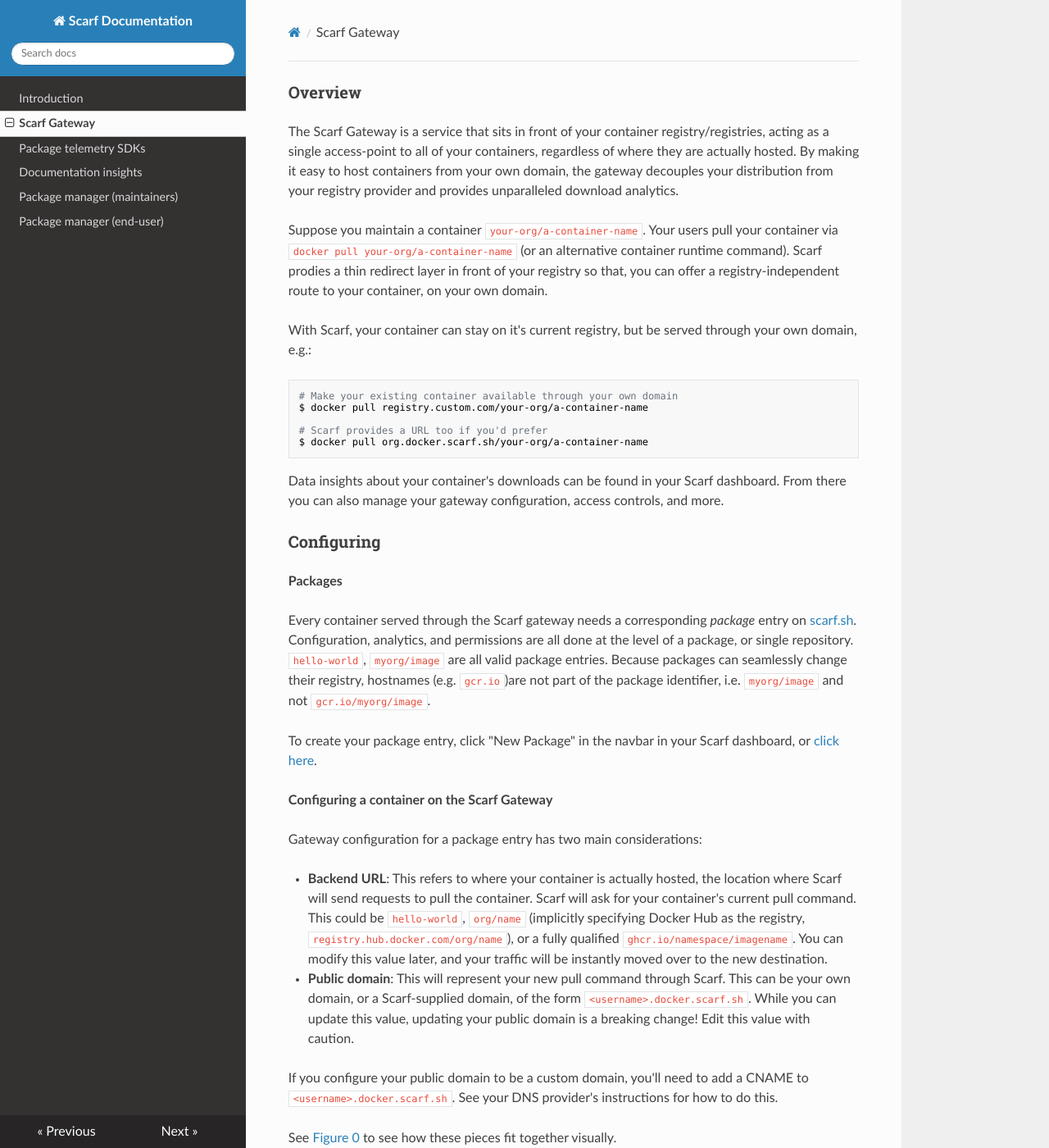
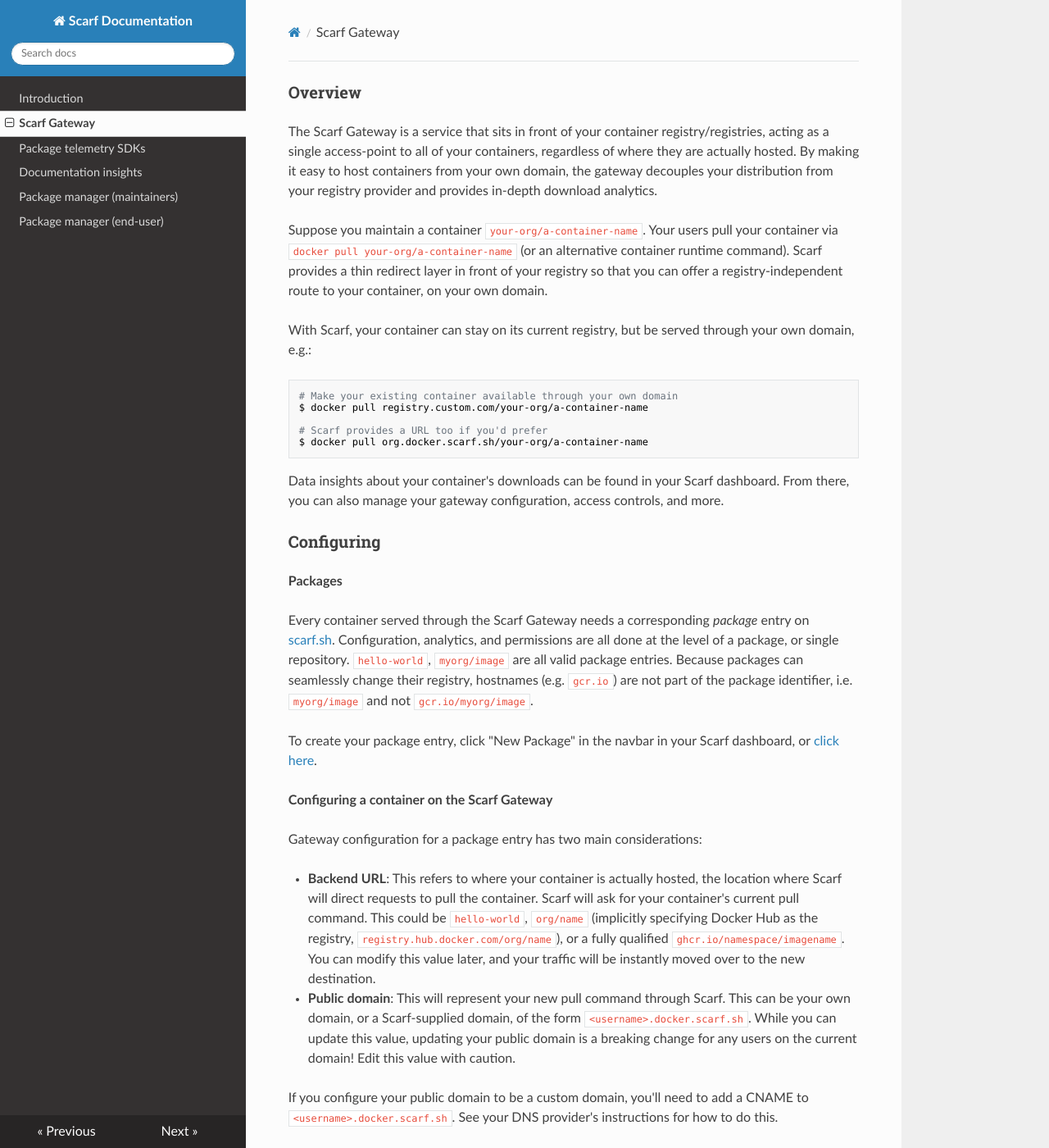
Before and after one commit to scarf-sh/docs, an MkDocs documentation site: the page built from docs/gateway.md, in a window 1280 px wide and 1400 px high. Shown: the whole window at 82% size. Built offline with MkDocs 1.6.1, drawn with Linux system fonts in a browser that asks for light colours; nearby versions of some CDN libraries; some of the changed text lies outside the part shown.

Commit message:
Proof reading edits

````diff
--- a/docs/gateway.md
+++ b/docs/gateway.md
@@ -1,10 +1,10 @@
 ### Overview
 
-The Scarf Gateway is a service that sits in front of your container registry/registries, acting as a single access-point to all of your containers, regardless of where they are actually hosted. By making it easy to host containers from your own domain, the gateway decouples your distribution from your registry provider and provides unparalleled download analytics.
+The Scarf Gateway is a service that sits in front of your container registry/registries, acting as a single access-point to all of your containers, regardless of where they are actually hosted. By making it easy to host containers from your own domain, the gateway decouples your distribution from your registry provider and provides in-depth download analytics.
 
-Suppose you maintain a container `your-org/a-container-name`. Your users pull your container via `docker pull your-org/a-container-name` (or an alternative container runtime command). Scarf prodies a thin redirect layer in front of your registry so that, you can offer a registry-independent route to your container, on your own domain.
+Suppose you maintain a container `your-org/a-container-name`. Your users pull your container via `docker pull your-org/a-container-name` (or an alternative container runtime command). Scarf provides a thin redirect layer in front of your registry so that you can offer a registry-independent route to your container, on your own domain.
 
-With Scarf, your container can stay on it's current registry, but be served through your own domain, e.g.:
+With Scarf, your container can stay on its current registry, but be served through your own domain, e.g.:
 
 ```bash
 # Make your existing container available through your own domain
@@ -14,13 +14,13 @@
 $ docker pull org.docker.scarf.sh/your-org/a-container-name
 ```
 
-Data insights about your container's downloads can be found in your Scarf dashboard. From there you can also manage your gateway configuration, access controls, and more.
+Data insights about your container's downloads can be found in your Scarf dashboard. From there, you can also manage your gateway configuration, access controls, and more.
 
 ### Configuring
 
 **Packages**
 
-Every container served through the Scarf gateway needs a corresponding _package_ entry on [scarf.sh](scarf.sh). Configuration, analytics, and permissions are all done at the level of a package, or single repository. `hello-world`, `myorg/image` are all valid package entries. Because packages can seamlessly change their registry, hostnames (e.g. `gcr.io`)are not part of the package identifier, i.e. `myorg/image` and not `gcr.io/myorg/image`.
+Every container served through the Scarf Gateway needs a corresponding _package_ entry on [scarf.sh](scarf.sh). Configuration, analytics, and permissions are all done at the level of a package, or single repository. `hello-world`, `myorg/image` are all valid package entries. Because packages can seamlessly change their registry, hostnames (e.g. `gcr.io`) are not part of the package identifier, i.e. `myorg/image` and not `gcr.io/myorg/image`.
 
 To create your package entry, click "New Package" in the navbar in your Scarf dashboard, or [click here](https://scarf.sh/create-package).
 
@@ -28,8 +28,8 @@
 
 Gateway configuration for a package entry has two main considerations:
 
-- **Backend URL**: This refers to where your container is actually hosted, the location where Scarf will send requests to pull the container. Scarf will ask for your container's current pull command. This could be `hello-world`, `org/name` (implicitly specifying Docker Hub as the registry, `registry.hub.docker.com/org/name`), or a fully qualified `ghcr.io/namespace/imagename`. You can modify this value later, and your traffic will be instantly moved over to the new destination.
-- **Public domain**: This will represent your new pull command through Scarf. This can be your own domain, or a Scarf-supplied domain, of the form `<username>.docker.scarf.sh`. While you can update this value, updating your public domain is a breaking change! Edit this value with caution.
+- **Backend URL**: This refers to where your container is actually hosted, the location where Scarf will direct requests to pull the container. Scarf will ask for your container's current pull command. This could be `hello-world`, `org/name` (implicitly specifying Docker Hub as the registry, `registry.hub.docker.com/org/name`), or a fully qualified `ghcr.io/namespace/imagename`. You can modify this value later, and your traffic will be instantly moved over to the new destination.
+- **Public domain**: This will represent your new pull command through Scarf. This can be your own domain, or a Scarf-supplied domain, of the form `<username>.docker.scarf.sh`. While you can update this value, updating your public domain is a breaking change for any users on the current domain! Edit this value with caution.
 
 If you configure your public domain to be a custom domain, you'll need to add a CNAME to `<username>.docker.scarf.sh`. See your DNS provider's instructions for how to do this.
 
@@ -48,7 +48,7 @@
 | Admin        | Can read all package-level data, edit package configuration, and grant access to other members |
 | Member       | Can read all package-level data                                                                |
 
-Scarf does not yet support organization-level permissions, but it will soon.
+Scarf does not yet support organization-level permissions but will soon.
 
 ### Defining a container pull
 
@@ -65,9 +65,9 @@
 
 ### Availability
 
-The Scarf Gateway is a free hosted service that is provided to maintainers and users as-is and as-available.
+The Scarf Gateway is a free hosted service that is provided to maintainers and users as-is and as-available. It is currently in an open beta stage that is available to anyone.
 
-We are expecting to meet a monthly service uptime percentage of 99.9%. Guarantees of our service-level agreement will be made available in the future.
+We are expecting to meet a monthly service uptime percentage of 99.9%. Guarantees of our service-level agreement will be made available in the future, when the system moves from beta to general availability.
 
 
 ### Caveats and Limitations
@@ -101,13 +101,12 @@
 
 **Are you actually hosting my packages?**
 
-No. Your container continues to be hosted on your current registry. The Gateway is simply a thin layer on top. Since the gateway acts as a static entry point to your containers, you will always have the freedom to host your container on any registry you choose.
+No, your container continues to be hosted on your current registry not on Scarf itself. The Gateway is simply a thin redirect layer in front of your registry. Since the gateway acts as a static entry point to your containers, you will always have the freedom to host your container on any registry you choose.
 
 
 **How are you managing the usage data you get about my project? Are you storing my users’ data?**
 
-No. The Scarf Gateway does not store any personally identifying information.
-
+The Scarf Gateway does not store any personally identifying information or sensitive data about your users.
 
 Scarf looks up IP address metadata, but the raw IP addresses are discarded and never exposed. IP metadata may contain:
 
````
Also changed, not shown: other parts of docs/gateway.md (+1 -1 lines), docs/index.md (+1 -1 lines).
